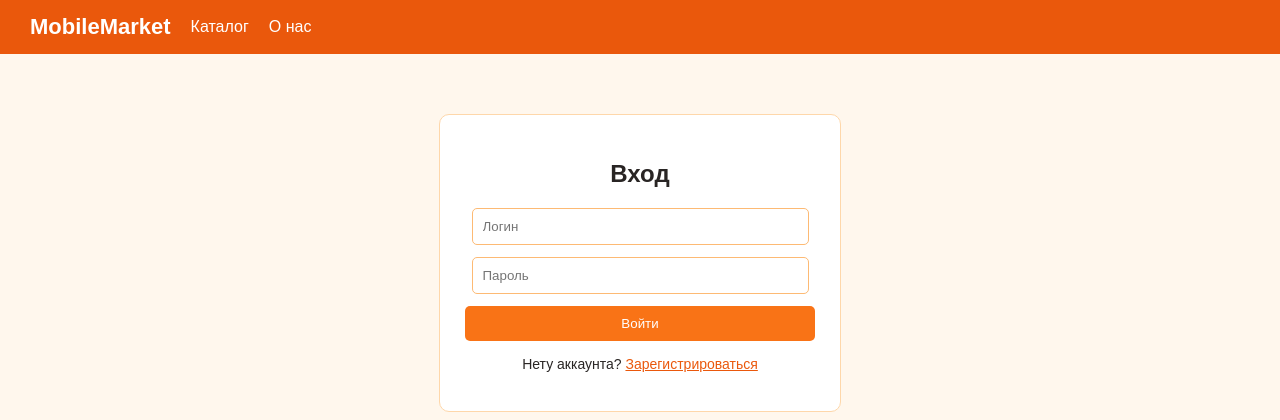
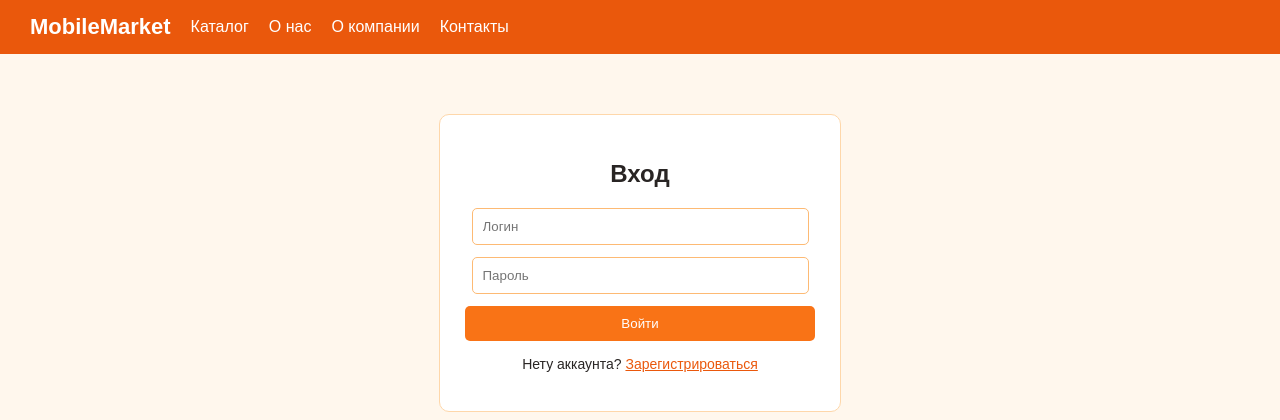
Before and after one commit to artemvergunov2009-ui/MobileMarket, a FastAPI app: page /login in a window 1280 px wide. Shown: the top 420 px of the page. Run offline with FastAPI, Linux system fonts and the light colour scheme; data that the repository does not hold is empty.

Commit message:
Поправил гиперссылки

```diff
--- a/templates/login.html
+++ b/templates/login.html
@@ -70,6 +70,8 @@
         <a href="/" class="logo">MobileMarket</a>
         <a href="/">Каталог</a>
         <a href="/about">О нас</a>
+        <a href="/company">О компании</a>
+        <a href="/contacts">Контакты</a>
     </nav>
 
     <div class="box">
```
